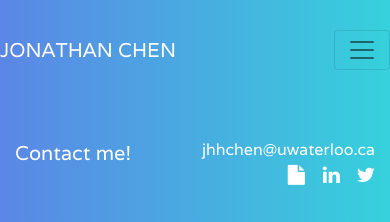
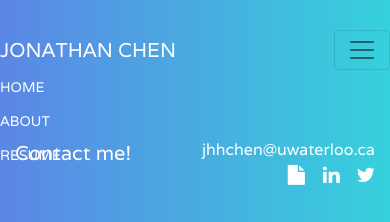
Before and after one commit to jonchen99/jonchen99.github.io, a React (Create React App) app: page /header in a window 390 px wide. Shown: the top 222 px of the page. Built offline with nearby package versions, Linux system fonts and the light colour scheme.

Commit message:
Displaying the navbar on mobile

```diff
--- a/src/components/headerComponents/header.js
+++ b/src/components/headerComponents/header.js
@@ -16,7 +16,7 @@ function Header() {
               <span class="navbar-toggler-icon"> </span>
             </button>
 
-            <div className="collapse navbar-collapse" id="navbarSupportedContent">
+            <div className="navbar-collapse offset collapse show" id="navbarSupportedContent">
 
               <ul className="nav navbar-nav menu_nav ml-auto">
 
```
